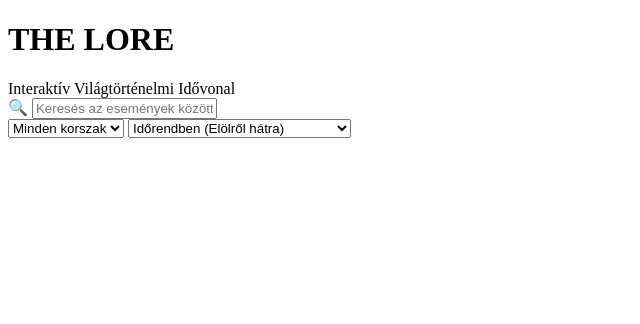
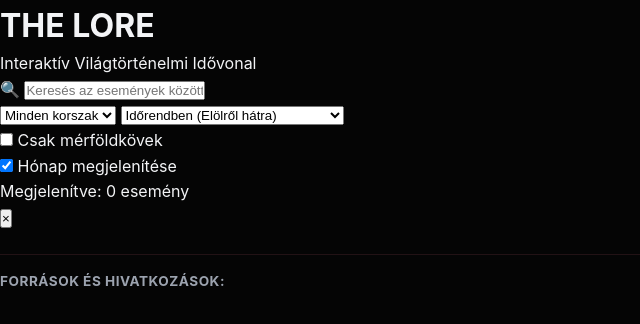
Before and after one commit to Sass57/TheLore, a plain HTML site: page index.html in a window 1280 px wide. Shown: the whole page, without its empty margins (0-640 px from the left). Drawn offline with Linux system fonts and the light colour scheme.

Commit message:
merge Tas

```diff
--- a/index.html
+++ b/index.html
@@ -34,6 +34,60 @@
             <option value="desc">Fordított sorrend (Újtól a régi felé)</option>
           </select>
 
+          <div class="toggle-group">
+            <label class="switch">
+              <input type="checkbox" id="milestone-toggle">
+              <span class="slider"></span>
+            </label>
+            <span class="toggle-label">Csak mérföldkövek</span>
+          </div>
+        </div>
+      </div>
+      <div class="toggle-group">
+        <label class="switch">
+          <input type="checkbox" id="month-toggle" checked>
+          <span class="slider"></span>
+        </label>
+        <span class="toggle-label">Hónap megjelenítése</span>
+      </div>
+      <div class="stats-bar">
+        Megjelenítve: <span id="count-display">0</span> esemény
+      </div>
+    </div>
+  </header>
+
+  <main class="main-content">
+    <div class="timeline-container" id="timeline-container">
+      <!-- A kártyákat a JavaScript rajzolja ki ide -->
+    </div>
+  </main>
+
+  <!-- Modal felugró ablak -->
+  <div class="modal-overlay" id="modal-overlay">
+    <div class="modal-card">
+      <button class="close-btn" id="close-modal" aria-label="Bezárás">&times;</button>
+      <div class="modal-header">
+        <div class="card-header-line">
+          <span class="badge" id="modal-category"></span>
+          <span class="date-pill" id="modal-date"></span>
+        </div>
+        <h2 id="modal-title"></h2>
+      </div>
+      <div class="modal-media" id="modal-media"></div>
+      <div class="modal-body">
+        <p id="modal-desc"></p>
+      </div>
+      <div class="modal-footer"
+        style="margin-top: 1.5rem; border-top: 1px solid var(--border-color); padding-top: 1rem;">
+        <h4
+          style="font-size: 0.85rem; color: var(--text-muted); margin-bottom: 0.6rem; text-transform: uppercase; letter-spacing: 0.5px;">
+          Források és hivatkozások:</h4>
+        <div class="sources-grid" id="modal-sources"></div>
+      </div>
+    </div>
+  </div>
+
+  <script src="script.js"></script>
 </body>
 
 </html>
--- a/style.css
+++ b/style.css
@@ -0,0 +1,58 @@
+:root {
+  --bg-main: #050505;
+  --bg-card: #0d0d11;
+  --bg-header: rgba(10, 10, 14, 0.92);
+  --border-color: #221215;
+  --border-glow: #421014;
+
+  /* Piros arculati elemek: cím, idővonal, csomópontok, fények */
+  --accent-red: #e61920;
+  --accent-red-hover: #ff2a31;
+  --accent-red-bright: #ff4d52;
+  --accent-red-dark: #800a0e;
+  --accent-red-glow: rgba(230, 25, 32, 0.35);
+
+  /* Korszakok megkülönböztető színei */
+  --era-prehistoria: #10b981;
+  --era-okor: #f59e0b;
+  --era-kozepkor: #8b5cf6;
+  --era-ujkor: #06b6d4;
+  --era-modern: #3b82f6;
+  --era-jelenkor: #ec4899;
+
+  --text-main: #f3f4f6;
+  --text-muted: #9ca3af;
+  --text-dim: #6b7280;
+
+  --font-family: 'Inter', -apple-system, BlinkMacSystemFont, "Segoe UI", Roboto, sans-serif;
+}
+
+* {
+  box-sizing: border-box;
+  margin: 0;
+  padding: 0;
+}
+
+body {
+  background-color: var(--bg-main);
+  color: var(--text-main);
+  font-family: var(--font-family);
+  line-height: 1.6;
+  min-height: 100vh;
+  overflow-x: hidden;
+}
+
+/* Egyedi görgetősáv */
+::-webkit-scrollbar {
+  width: 8px;
+}
+::-webkit-scrollbar-track {
+  background: var(--bg-main);
+}
+::-webkit-scrollbar-thumb {
+  background: var(--border-glow);
+  border-radius: 4px;
+}
+::-webkit-scrollbar-thumb:hover {
+  background: var(--accent-red);
+}
```
Lines whose indentation alone changed are shown as unchanged.
